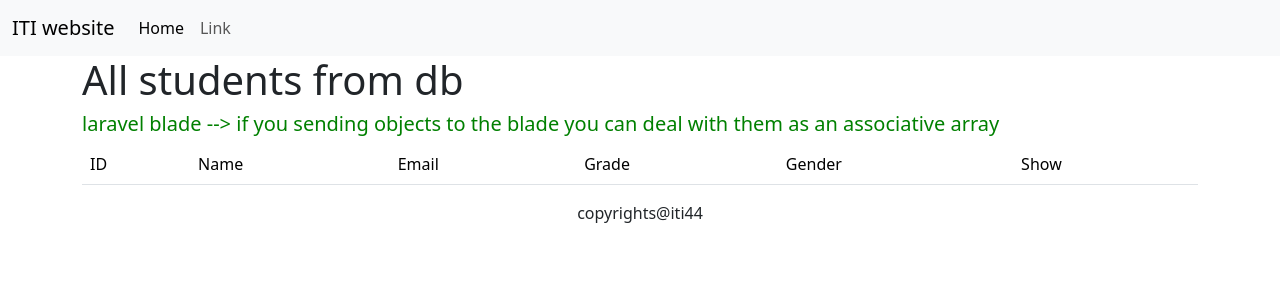
After one commit to NohaAShehab/ptp44-osad-nc-laravel, a Laravel app: template demo/resources/views/students/index.blade.php in a window 1280 px wide. The commit adds this page. Shown: the top 300 px of the page. Run offline with Laravel 12, Linux system fonts and the light colour scheme; the template is opened without the code that fills it, so the values that code supplies are empty.

Commit message:
retrieve objects from db using model

```diff
--- a/day02notes.txt
+++ b/day02notes.txt
@@ -42,3 +42,6 @@ https://laravel.com/docs/11.x/migrations#indexes
         https://laravel.com/docs/11.x/queries#select-statements
 
     2-use models
+        Create a new Eloquent model class
+        a- create model --> represent students table
+        ORM --> design pattern
--- a/demo/resources/views/layouts/app.blade.php
+++ b/demo/resources/views/layouts/app.blade.php
@@ -33,7 +33,7 @@
 </nav>
 <div class="container">
 
-    <div style="background: aqua;">
+    <div>
         @yield('content')
     </div>
 
--- /dev/null
+++ b/demo/resources/views/students/index.blade.php
@@ -0,0 +1,30 @@
+@extends('layouts.app')
+
+
+@section('content')
+{{--    @dump($students)--}}
+
+    <h1 style="background-color: white;"> All students from db </h1>
+    <h5 style="color:green;"> laravel blade --> if you sending objects to the blade
+    you can deal with them as an associative array </h5>
+    <table class='table'> <tr> <td>ID </td> <td> Name</td>
+            <td> Email</td> <td> Grade</td> <td> Gender</td>
+             <td> Show </td></tr>
+        @foreach($students as $student)
+            <tr>
+{{--                <td> {{$student['id']}}</td>--}}
+{{--                <td> {{$student['name']}}</td>--}}
+                <td> {{$student->id}}</td>
+                <td> {{$student->name}}</td>
+                <td> {{$student->email}}</td>
+                <td> {{$student->grade}}</td>
+                <td> {{$student->gender}}</td>
+                <td> <a href="{{route('students.show', $student->id)}}" class="btn btn-info">Show  </a></td>
+
+            </tr>
+
+        @endforeach
+
+    </table>
+
+@endsection
--- a/demo/routes/web.php
+++ b/demo/routes/web.php
@@ -119,3 +119,6 @@ Route::get("/iti/{id}", [ITIController::class,'show'])->name('iti.show')
 use App\Http\Controllers\StudentController;
 Route::get('/students', [StudentController::class,'index'])
     ->name('students.index');
+
+Route::get('/students/{id}', [StudentController::class,'show'])
+    ->name('students.show');
```
Also changed, not shown: demo/app/Http/Controllers/StudentController.php (+19 -2 lines), demo/app/Models/Student.php (added, +18 -0 lines), demo/resources/views/students/show.blade.php (added, +13 -0 lines).
